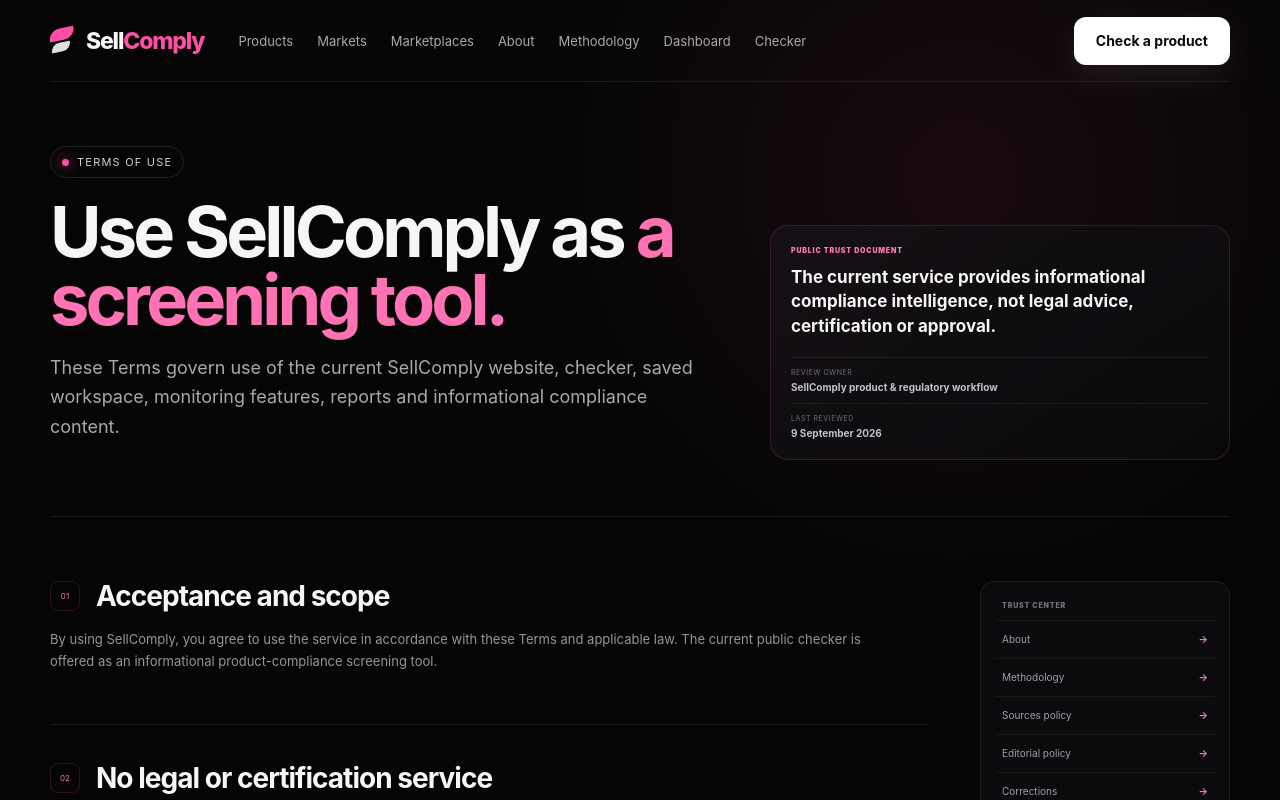
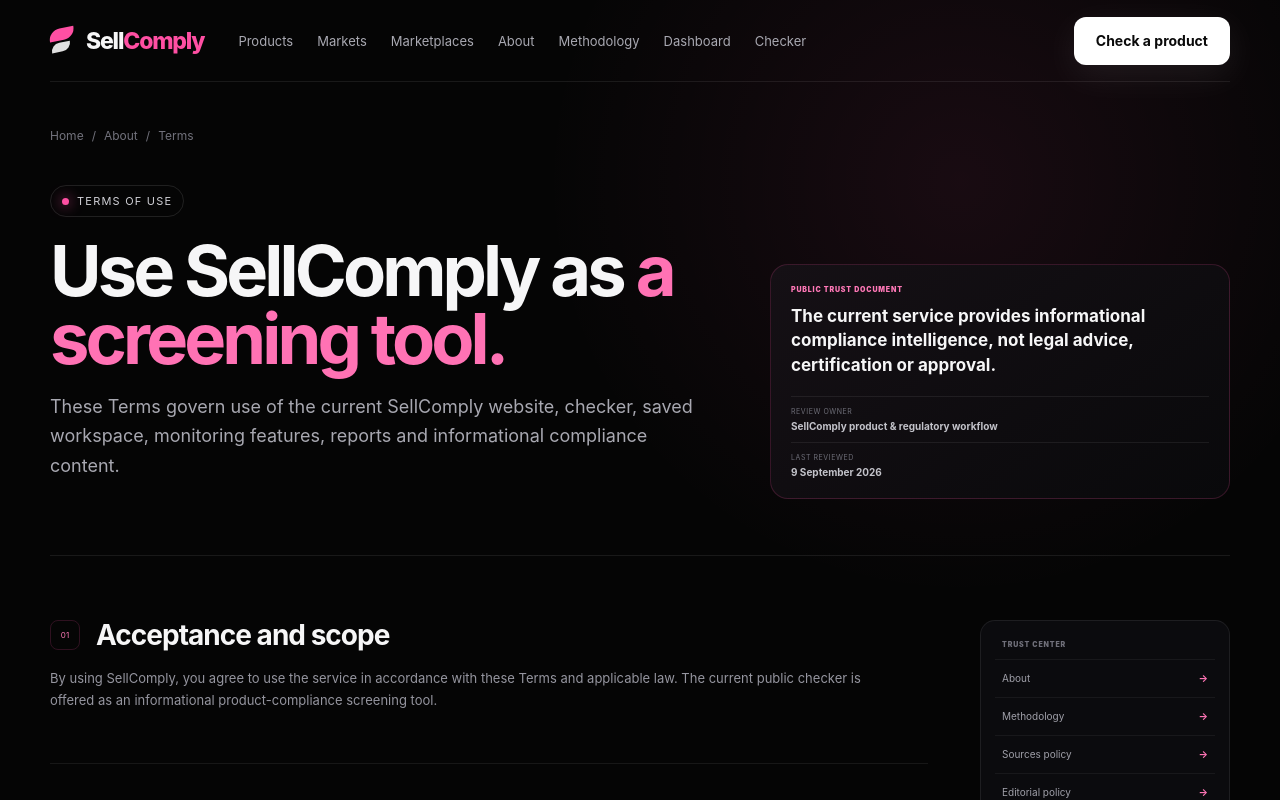
Before and after one commit to SviatF/sell-comply, a Next.js app: page /terms in a window 1280 px wide. Shown: the top 800 px of the page. Built offline with nearby package versions, Linux system fonts and the light colour scheme.

Commit message:
seo: bind /terms breadcrumb path

```diff
--- a/app/terms/page.tsx
+++ b/app/terms/page.tsx
@@ -10,6 +10,7 @@ export const metadata: Metadata = {
 export default function TermsPage() {
   return (
     <TrustPolicyPage
+      path="/terms"
       eyebrow="TERMS OF USE"
       title="Use SellComply as"
       accent="a screening tool."
```
